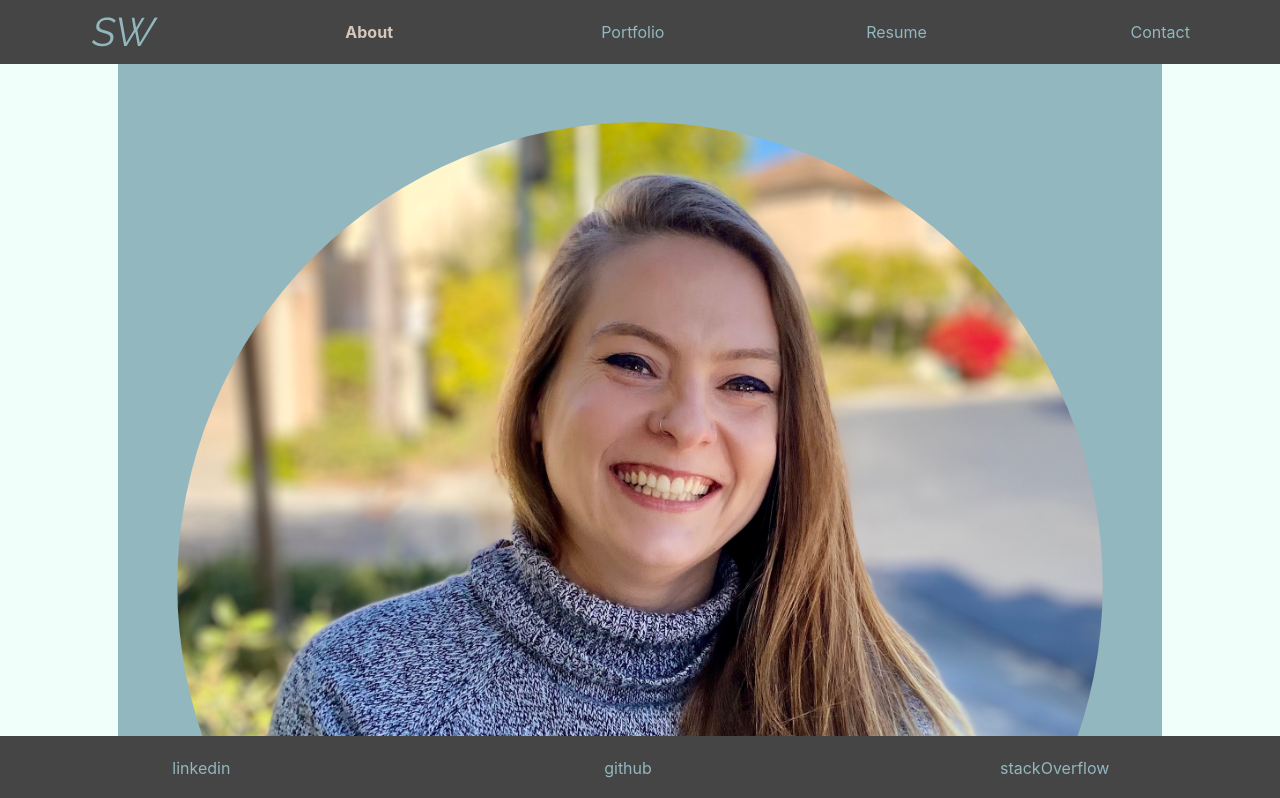
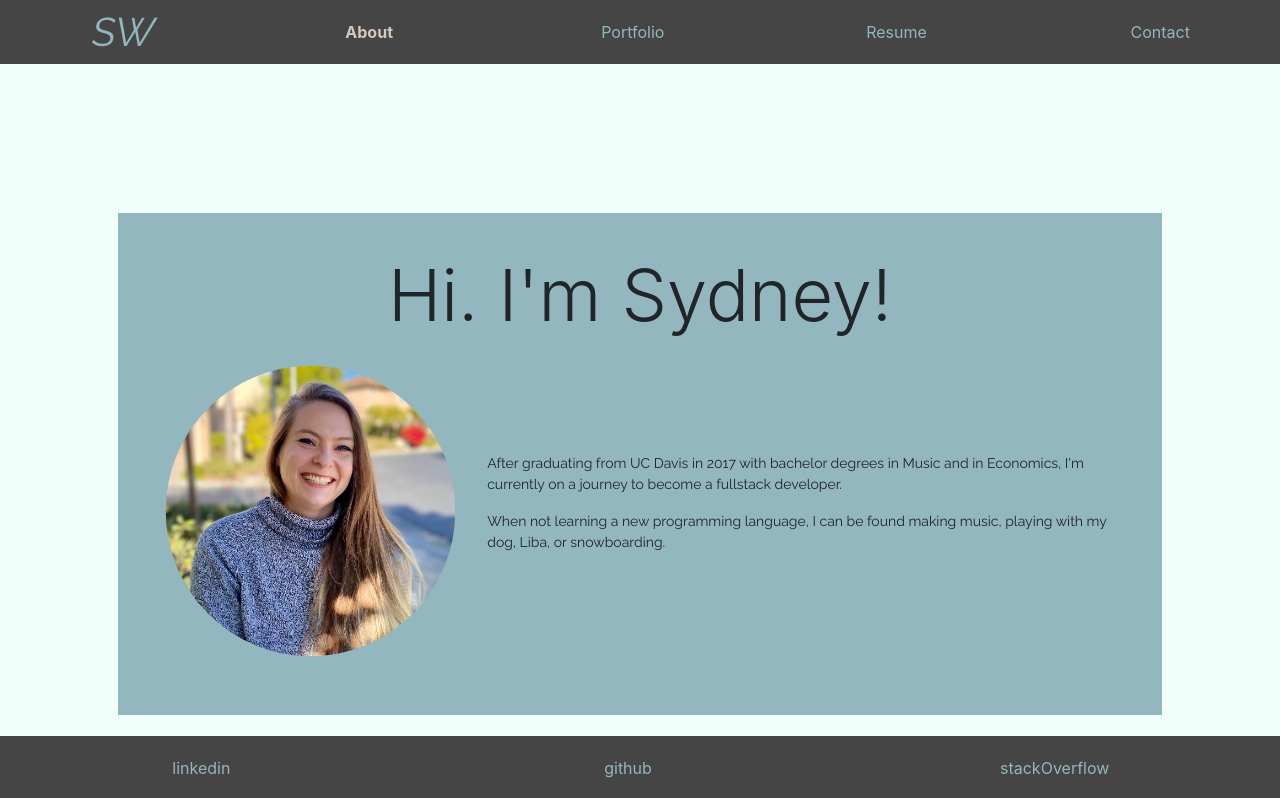
Before and after one commit to sydneywalcoff/sydneywalcoff, a React (Create React App) app: page / in a window 1280 px wide. Shown: the top 798 px of the page. Built offline with nearby package versions, Linux system fonts and the light colour scheme.

Commit message:
About is less ugly now

```diff
--- a/public/index.html
+++ b/public/index.html
@@ -8,21 +8,7 @@
       name="description"
       content="Web site created using create-react-app"
     />
-    <!--
-      manifest.json provides metadata used when your web app is installed on a
-      user's mobile device or desktop. See https://developers.google.com/web/fundamentals/web-app-manifest/
-    -->
-    <!-- <link rel="manifest" href="%PUBLIC_URL%/manifest.json" /> -->
-    <!--
-      Notice the use of %PUBLIC_URL% in the tags above.
-      It will be replaced with the URL of the `public` folder during the build.
-      Only files inside the `public` folder can be referenced from the HTML.
-
-      Unlike "/favicon.ico" or "favicon.ico", "%PUBLIC_URL%/favicon.ico" will
-      work correctly both with client-side routing and a non-root public URL.
-      Learn how to configure a non-root public URL by running `npm run build`.
-    -->
-    <title>SW portfolio</title>
+    <title>SW</title>
   </head>
   <body>
     <noscript>You need to enable JavaScript to run this app.</noscript>
--- a/src/App.css
+++ b/src/App.css
@@ -35,6 +35,15 @@ a {
 li {
     color: var(--blue);
     list-style-type: none;
+}
+
+h2 {
+    color: var(--onyx);
+    font-family: 'Raleway', sans-serif;
+}
+
+#title {
+    color: var(--onyx);
 }
 
 
@@ -84,11 +93,6 @@ header {
     width: 80%;
 }
 
-h2 {
-    color: var(--onyx);
-    font-family: 'Raleway', sans-serif;
-}
-
 .portfolio h1 {
     font-family: 'Raleway', sans-serif;
     font-weight: 400;
@@ -101,9 +105,6 @@ h2 {
     width: 80%;
 }
 
-#contact-title {
-    color: var(--onyx);
-}
 
 button {
     width: 80% !important;
--- a/src/components/About/index.js
+++ b/src/components/About/index.js
@@ -3,12 +3,16 @@ import photo from '../../img/about-me.jpg';
 
 const About = () => {
     return (
-        <div className="about-me container">
-            <img src={photo} alt="Sydney smiling in a grey turtleneck" className="col" />
-            <p>After graduating from UC Davis in 2017 with bachelor degrees in Music and in Economics, I'm currently on a journey to become a fullstack developer.</p>
-
-            <p>When not learning a new programming language, I can be found making music, playing with my dog, Liba, or snowboarding.</p>
-        </div>
+        <section className="about-me container">
+            <div className='row'><h1 class="text-center display-2">Hi. I'm Sydney!</h1></div>
+            <div className="row">
+                <img src={photo} alt="Sydney smiling in a grey turtleneck" className="col-sm-4" />
+                <div class="col align-self-center">
+                    <p >After graduating from UC Davis in 2017 with bachelor degrees in Music and in Economics, I'm currently on a journey to become a fullstack developer.</p>
+                    <p >When not learning a new programming language, I can be found making music, playing with my dog, Liba, or snowboarding.</p>
+                </div>
+            </div>
+        </section>
     );
 };
 
--- a/src/components/Contact/index.js
+++ b/src/components/Contact/index.js
@@ -33,7 +33,7 @@ const ContactForm = () => {
 
     return (
         <section className = "container contact p-3">
-            <h1 className='row display-1 justify-content-center' id='contact-title'>Contact me</h1>
+            <h1 className='row display-1 justify-content-center' id='title'>Contact me</h1>
             <form id="contact-form" className="row justify-content-center" onSubmit={handleSubmit}>
                 <div className='row'>
                     <label htmlFor="name" className='font-weight-bold'>Name:</label>
```
